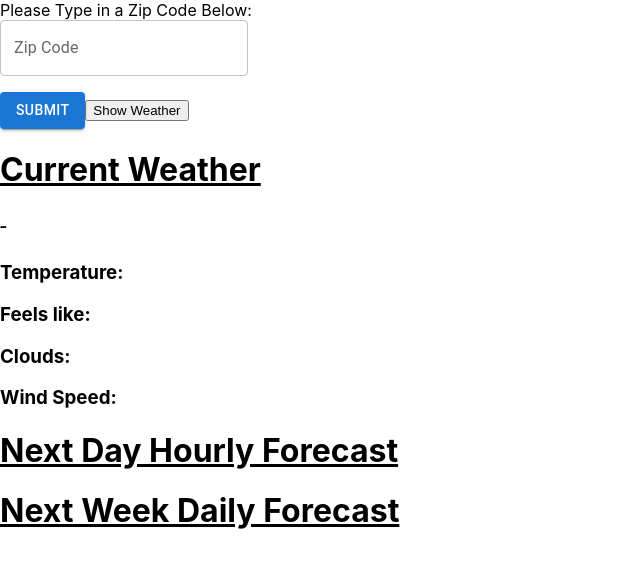
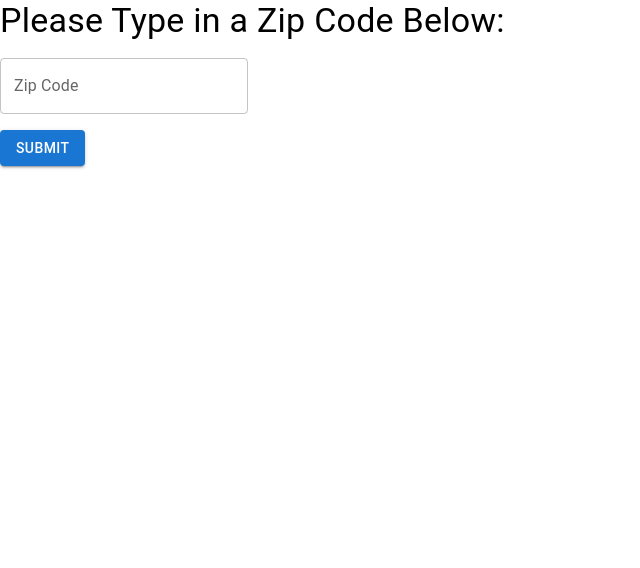
Before and after one commit to marcusmuntean/WeatherAndNewsAppProject, a React (Create React App) app in the folder weather-app/: page / in a window 1280 px wide. Shown: the top 568 px of the page, without its empty margins (0-640 px from the left). Built offline with nearby package versions, Linux system fonts and the light colour scheme.

Commit message:
fixed change of zip bug

```diff
--- a/weather-app/src/App.js
+++ b/weather-app/src/App.js
@@ -1,5 +1,5 @@
 import "./App.css";
-import { useState, React } from "react";
+import { useState, React, useEffect } from "react";
 import process from "process";
 import Button from "@mui/material/Button";
 import TextField from "@mui/material/TextField";
@@ -8,7 +8,8 @@ import Typography from "@mui/material/Typography";
 function App() {
   return (
     <>
-      <header>Please Type in a Zip Code Below:</header>
+      <Typography variant="h4">Please Type in a Zip Code Below:</Typography>
+      <p></p>
       <Coordinates />
     </>
   );
@@ -35,7 +36,7 @@ function Coordinates() {
       .then((data) => {
         setLatitude(data.lat);
         setLongitude(data.lon);
-        setRendered(1);
+        setRendered(rendered + 1);
       });
   };
 
@@ -70,6 +71,13 @@ function Weather(props) {
   const url = new URL("https://api.openweathermap.org/data/2.5/onecall");
 
   const HandleClick = () => {
+    if (!props.rendered) {
+      return null;
+    }
+
+    var currentTime = new Date().getTime();
+    while (currentTime + 50 >= new Date().getTime()) {}
+
     url.searchParams.delete("lat");
     url.searchParams.delete("lon");
     url.searchParams.delete("appid");
@@ -88,9 +96,14 @@ function Weather(props) {
       });
   };
 
+  useEffect(() => {
+    HandleClick();
+  }, [props.rendered]);
+
   return (
     <>
-      <button onClick={() => HandleClick()}>Show Weather</button>
+      {props.rendered ? (
+        <>
           <h1>
             <u>Current Weather</u>
           </h1>
@@ -125,6 +138,10 @@ function Weather(props) {
             ) : (
               console.log()
             )
+          )}
+        </>
+      ) : (
+        console.log()
       )}
     </>
   );
```
Lines whose indentation alone changed are shown as unchanged.
